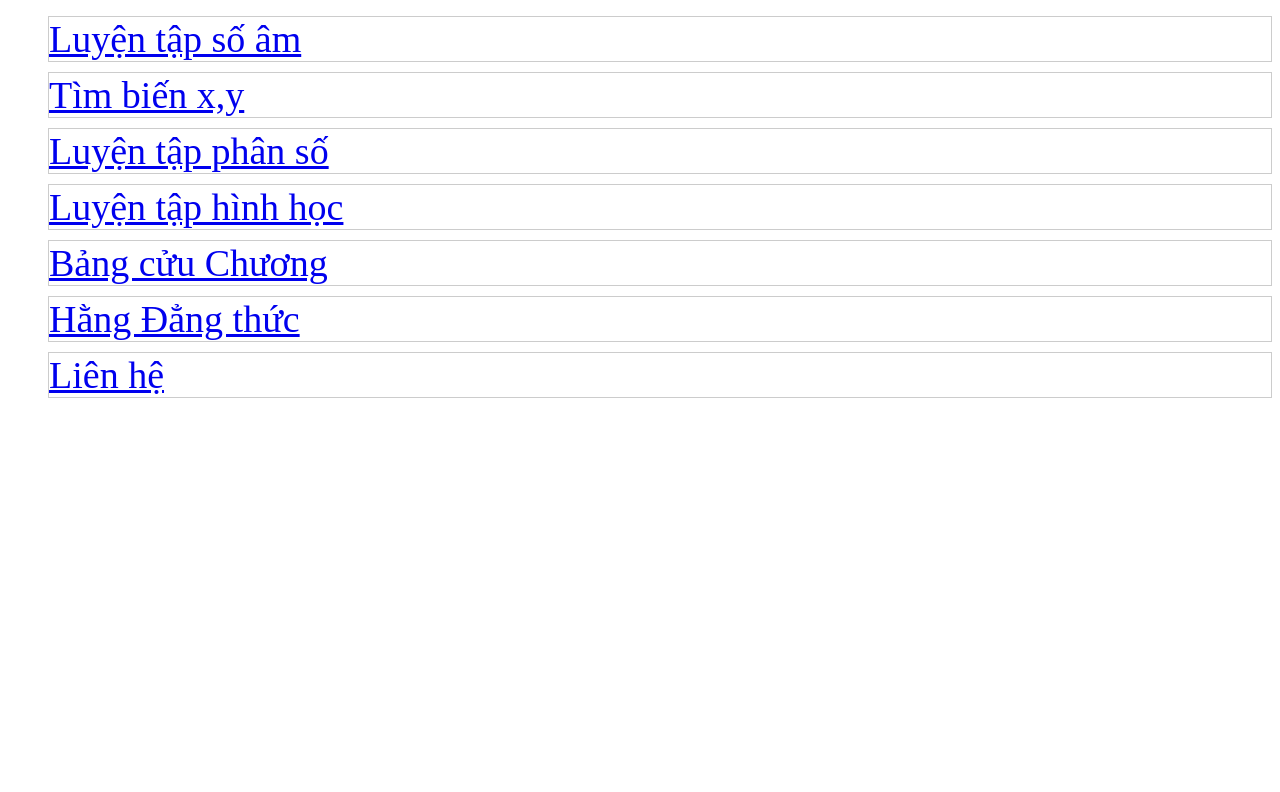
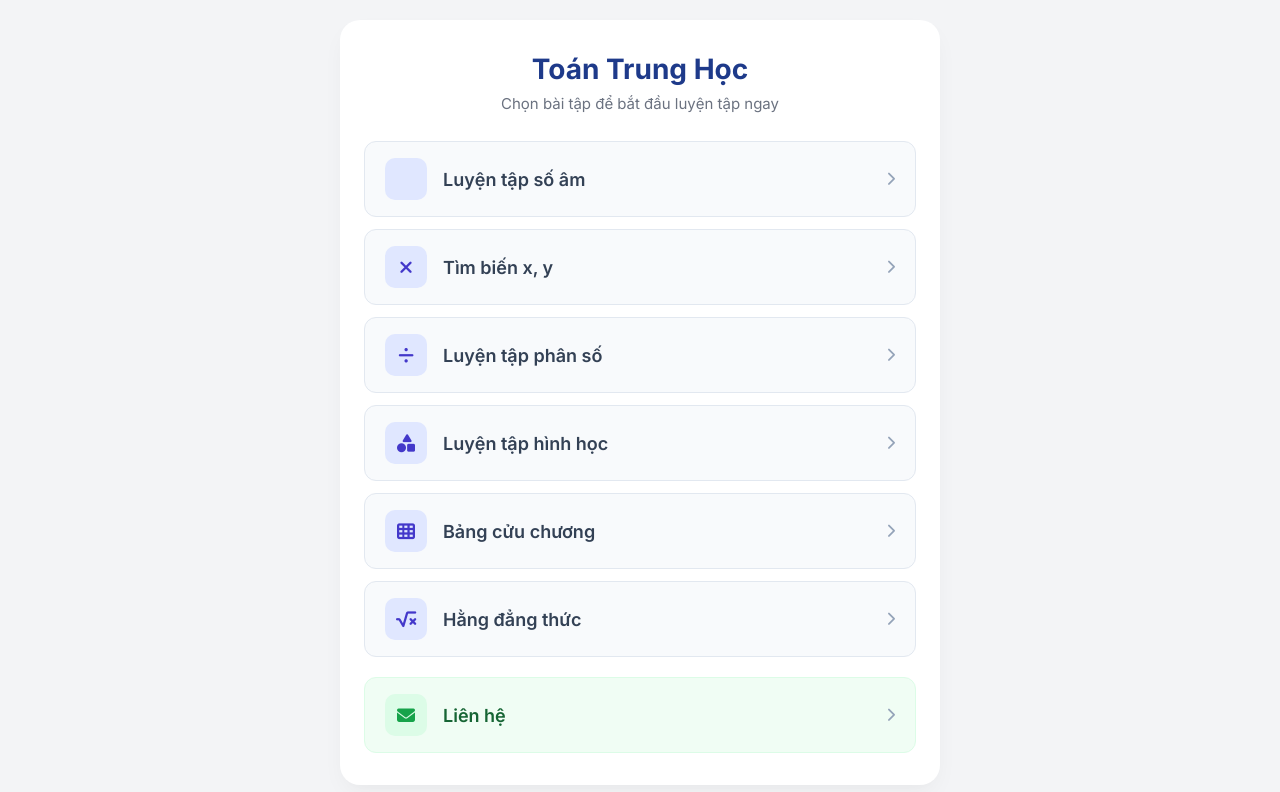
Before and after one commit to congdantoancau14/toanthcs, a plain HTML site: page index.html in a window 1280 px wide. Drawn offline with Linux system fonts and the light colour scheme.

Commit message:
Refactor index.html with new title and layout
Updated the title and improved the layout with a new container structure. Added Google Fonts and Font Awesome for better styling.

```diff
--- a/index.html
+++ b/index.html
@@ -3,27 +3,201 @@
 <head>
     <meta charset="UTF-8">
     <meta name="viewport" content="width=device-width, initial-scale=1.0">
-    <title>Toán trung học</title>
+    <title>Toán Trung Học - Luyện Tập Math</title>
+    <!-- Thêm Google Fonts & Font Awesome Icons -->
+    <link href="https://fonts.googleapis.com/css2?family=Inter:wght@400;500;600;700&display=swap" rel="stylesheet">
+    <link rel="stylesheet" href="https://cdnjs.cloudflare.com/ajax/libs/font-awesome/6.4.0/css/all.min.css">
+
     <style>
-    li {
-        margin-bottom: 10px;
-        font-size: 38px;
-        display: block;
-        border: 1px solid #ccc;
-    }
-</style>
+        * {
+            margin: 0;
+            padding: 0;
+            box-sizing: border-box;
+            font-family: 'Inter', sans-serif;
+        }
+
+        body {
+            background-color: #f3f4f6;
+            color: #1f2937;
+            display: flex;
+            justify-content: center;
+            align-items: center;
+            min-height: 100vh;
+            padding: 20px;
+        }
+
+        .container {
+            width: 100%;
+            max-width: 600px;
+            background: #ffffff;
+            padding: 32px 24px;
+            border-radius: 20px;
+            box-shadow: 0 10px 25px -5px rgba(0, 0, 0, 0.05), 0 8px 10px -6px rgba(0, 0, 0, 0.01);
+        }
+
+        header {
+            text-align: center;
+            margin-bottom: 28px;
+        }
+
+        header h1 {
+            font-size: 28px;
+            font-weight: 700;
+            color: #1e3a8a;
+            margin-bottom: 8px;
+        }
+
+        header p {
+            color: #6b7280;
+            font-size: 15px;
+        }
+
+        .menu-list {
+            list-style: none;
+            display: flex;
+            flex-direction: column;
+            gap: 12px;
+        }
+
+        .menu-item a {
+            display: flex;
+            align-items: center;
+            padding: 16px 20px;
+            background-color: #f8fafc;
+            border: 1px solid #e2e8f0;
+            border-radius: 12px;
+            text-decoration: none;
+            color: #334155;
+            font-size: 18px;
+            font-weight: 600;
+            transition: all 0.25s ease;
+        }
+
+        .menu-item a i.icon-main {
+            width: 42px;
+            height: 42px;
+            display: flex;
+            align-items: center;
+            justify-content: center;
+            background-color: #e0e7ff;
+            color: #4338ca;
+            border-radius: 10px;
+            margin-right: 16px;
+            font-size: 18px;
+            transition: all 0.25s ease;
+        }
+
+        .menu-item a i.arrow {
+            margin-left: auto;
+            font-size: 14px;
+            color: #94a3b8;
+            transition: transform 0.25s ease, color 0.25s ease;
+        }
+
+        /* Hiệu ứng Rê chuột (Hover) */
+        .menu-item a:hover {
+            background-color: #ffffff;
+            border-color: #6366f1;
+            transform: translateY(-2px);
+            box-shadow: 0 4px 12px rgba(99, 102, 241, 0.12);
+            color: #4338ca;
+        }
+
+        .menu-item a:hover i.icon-main {
+            background-color: #4338ca;
+            color: #ffffff;
+        }
+
+        .menu-item a:hover i.arrow {
+            color: #4338ca;
+            transform: translateX(4px);
+        }
+
+        /* Tùy chỉnh màu đặc biệt cho mục Liên hệ */
+        .menu-item.contact a {
+            margin-top: 8px;
+            background-color: #f0fdf4;
+            border-color: #dcfce7;
+            color: #166534;
+        }
+
+        .menu-item.contact a i.icon-main {
+            background-color: #dcfce7;
+            color: #16a34a;
+        }
+
+        .menu-item.contact a:hover {
+            border-color: #22c55e;
+            box-shadow: 0 4px 12px rgba(34, 197, 94, 0.15);
+            color: #15803d;
+        }
+
+        .menu-item.contact a:hover i.icon-main {
+            background-color: #16a34a;
+            color: #ffffff;
+        }
+    </style>
 </head>
 <body>
 
-<ul>
-  <li><a href="toan6_amduong.html">Luyện tập số âm</a></li>
-  <li><a href="toan6-tim-xy.html">Tìm biến x,y</a></li>
-  <li><a href="phanso_drawable.html">Luyện tập phân số</a></li>
-  <li><a href="hinh-hoc-thcs.html">Luyện tập hình học</a></li>
-  <li><a href="bang9c.html">Bảng cửu Chương</a></li>
-  <li><a href="hang-dang-thuc.html">Hằng Đẳng thức</a></li>
-  <li><a href="contact.html">Liên hệ</a></li>
-</ul>
+    <div class="container">
+        <header>
+            <h1>Toán Trung Học</h1>
+            <p>Chọn bài tập để bắt đầu luyện tập ngay</p>
+        </header>
+
+        <ul class="menu-list">
+            <li class="menu-item">
+                <a href="toan6_amduong.html">
+                    <i class="fa-solid fa-minus-plus icon-main"></i>
+                    <span>Luyện tập số âm</span>
+                    <i class="fa-solid fa-chevron-right arrow"></i>
+                </a>
+            </li>
+            <li class="menu-item">
+                <a href="toan6-tim-xy.html">
+                    <i class="fa-solid fa-xmark icon-main"></i>
+                    <span>Tìm biến x, y</span>
+                    <i class="fa-solid fa-chevron-right arrow"></i>
+                </a>
+            </li>
+            <li class="menu-item">
+                <a href="phanso_drawable.html">
+                    <i class="fa-solid fa-divide icon-main"></i>
+                    <span>Luyện tập phân số</span>
+                    <i class="fa-solid fa-chevron-right arrow"></i>
+                </a>
+            </li>
+            <li class="menu-item">
+                <a href="hinh-hoc-thcs.html">
+                    <i class="fa-solid fa-shapes icon-main"></i>
+                    <span>Luyện tập hình học</span>
+                    <i class="fa-solid fa-chevron-right arrow"></i>
+                </a>
+            </li>
+            <li class="menu-item">
+                <a href="bang9c.html">
+                    <i class="fa-solid fa-table-cells icon-main"></i>
+                    <span>Bảng cửu chương</span>
+                    <i class="fa-solid fa-chevron-right arrow"></i>
+                </a>
+            </li>
+            <li class="menu-item">
+                <a href="hang-dang-thuc.html">
+                    <i class="fa-solid fa-square-root-variable icon-main"></i>
+                    <span>Hằng đẳng thức</span>
+                    <i class="fa-solid fa-chevron-right arrow"></i>
+                </a>
+            </li>
+            <li class="menu-item contact">
+                <a href="contact.html">
+                    <i class="fa-solid fa-envelope icon-main"></i>
+                    <span>Liên hệ</span>
+                    <i class="fa-solid fa-chevron-right arrow"></i>
+                </a>
+            </li>
+        </ul>
+    </div>
 
 </body>
 </html>
```
